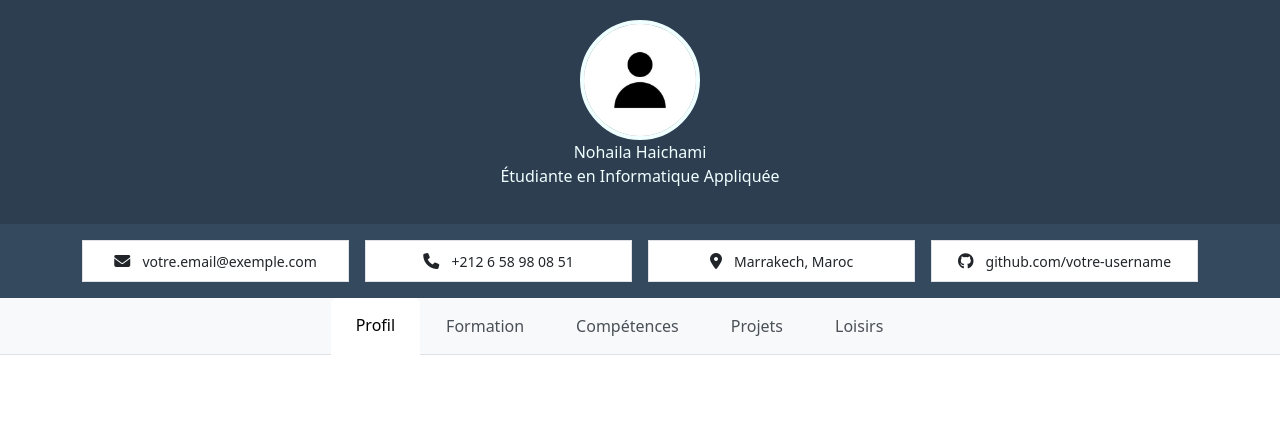
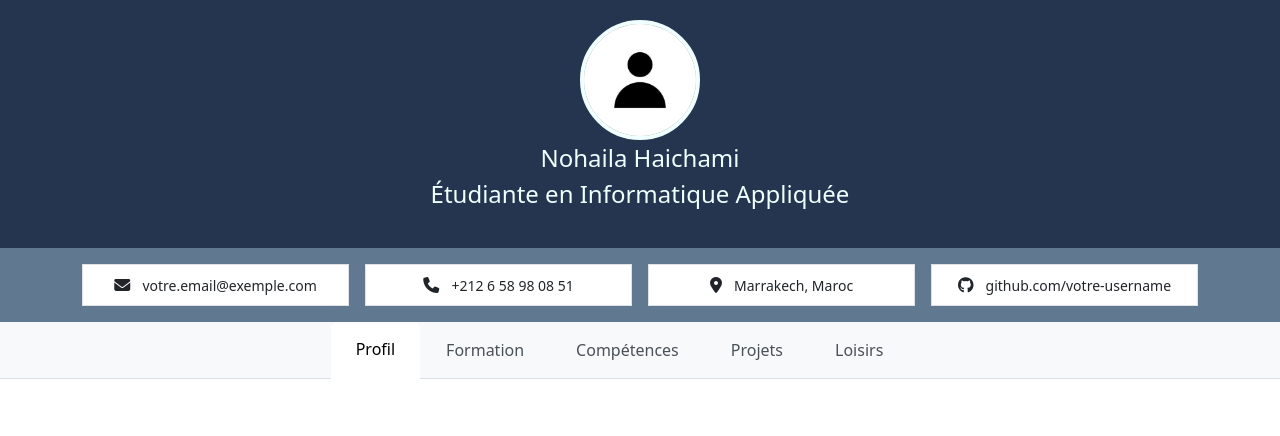
Before and after one commit to NHaichami/Mini-Projet, a plain HTML site: page cv.html in a window 1280 px wide. Shown: the top 436 px of the page. Drawn offline with nearby package versions, Linux system fonts and the light colour scheme.

Commit message:
files added

```diff
--- a/style.css
+++ b/style.css
@@ -1,5 +1,5 @@
 .profil{
-    background-color: #2c3e50;
+    background-color: #25344F;
     justify-items: center;
     margin: auto;
     padding: 20px;
@@ -17,12 +17,12 @@
 }
 
 .nom, .study{
-    font-size: 12pt;
+    font-size: 18pt;
     color: #f0ffff;
 }
 
 .contact{
-    background-color: #34495e ;
+    background-color: #617891 ;
     justify-content: left;
     color: #f0ffff;
 }
```
